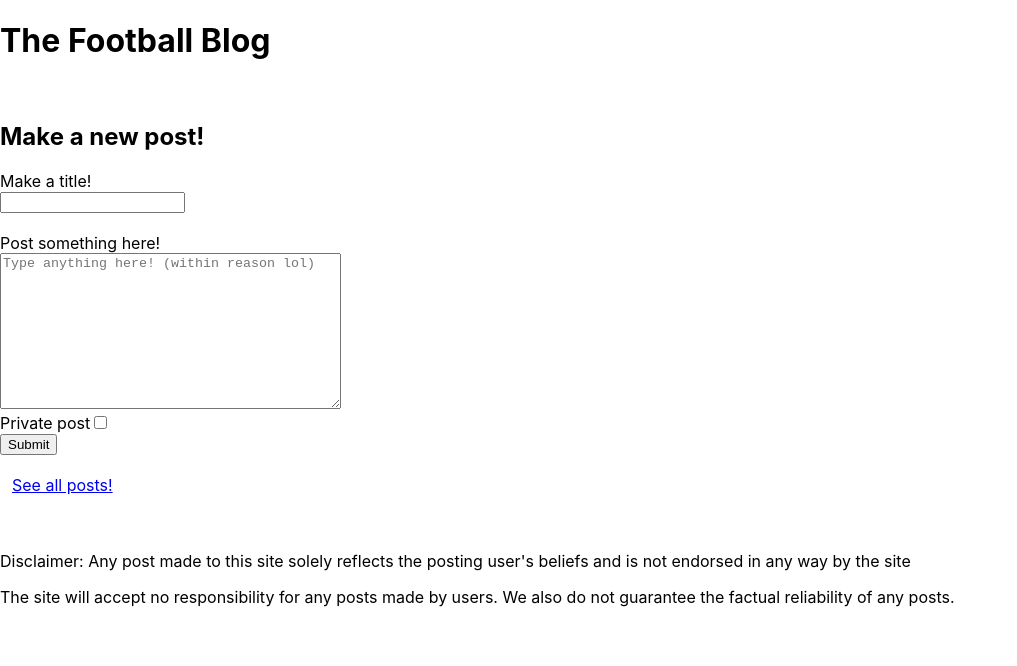
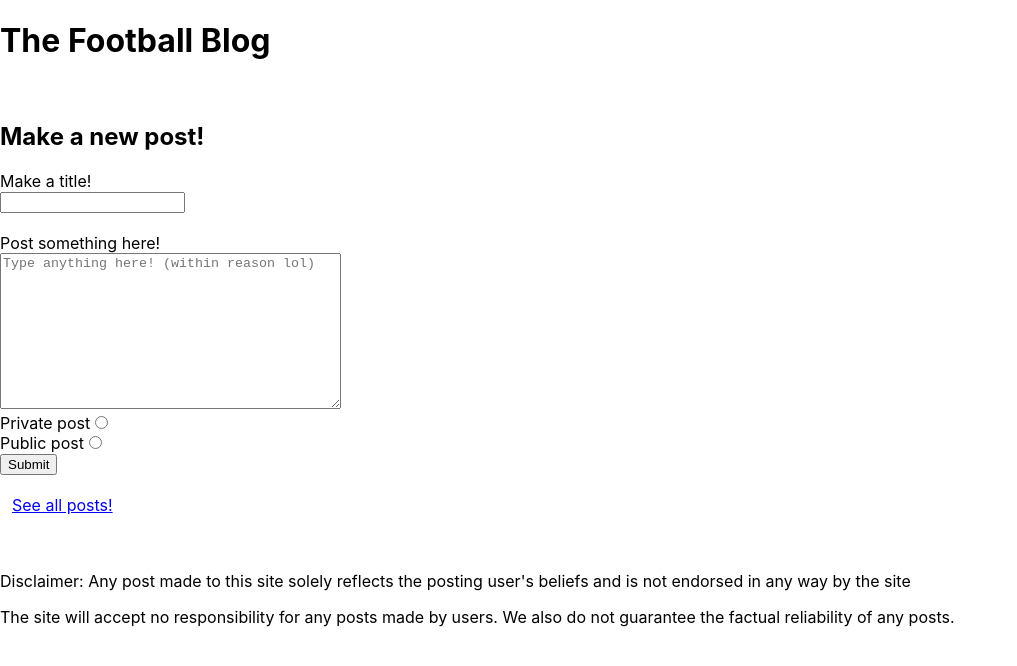
Before and after one commit to HarryYelland/Secure-Blog, a React (Create React App) app in the folder frontend/: page /post in a window 1280 px wide. Shown: the top 666 px of the page, without its empty margins (0-1017 px from the left). Built offline with nearby package versions, Linux system fonts and the light colour scheme.

Commit message:
Add posts: Finished the posts page + added privacy button

```diff
--- a/frontend/src/components/AddPost.js
+++ b/frontend/src/components/AddPost.js
@@ -8,8 +8,9 @@ const submit = () => {
   //if(bot == false){
     alert("Submitting post...");
     Axios.post("http://localhost:3001/add-post", {
-      postTitle: document.getElementById("postTitle").value,
-      postText: document.getElementById("postText").value
+        postTitle: document.getElementById("postTitle").value,
+        postText: document.getElementById("postText").value,
+        privacy: document.querySelector('input[name="privacyval"]:checked').value
     }).then((response) => {
       console.log(response);
       alert("Post submitted!");
@@ -34,8 +35,10 @@ function AddPost() {
         <label for="postText" placeholder="Type anything here! (within reason lol)">Post something here!</label><br/>
         <textarea id="postText" placeholder="Type anything here! (within reason lol)" cols="40" rows="10"></textarea>
         <br/>
-          <label for="private">Private post</label>
-          <input type="checkbox" id="private"></input><br/>
+          <label for="private1">Private post</label>
+          <input type="radio" id="private1" name="privacyval" value="private"></input><br/>
+          <label htmlFor="private2">Public post</label>
+          <input type="radio" id="private2" name="privacyval" value="notprivate"></input><br/>
         <button type="submit" id="postSubmit" onClick={submit}>Submit</button>
     </form>
         <br/>
```
Also changed, not shown: 1 other file (tests, documents, lock files or other folders).
